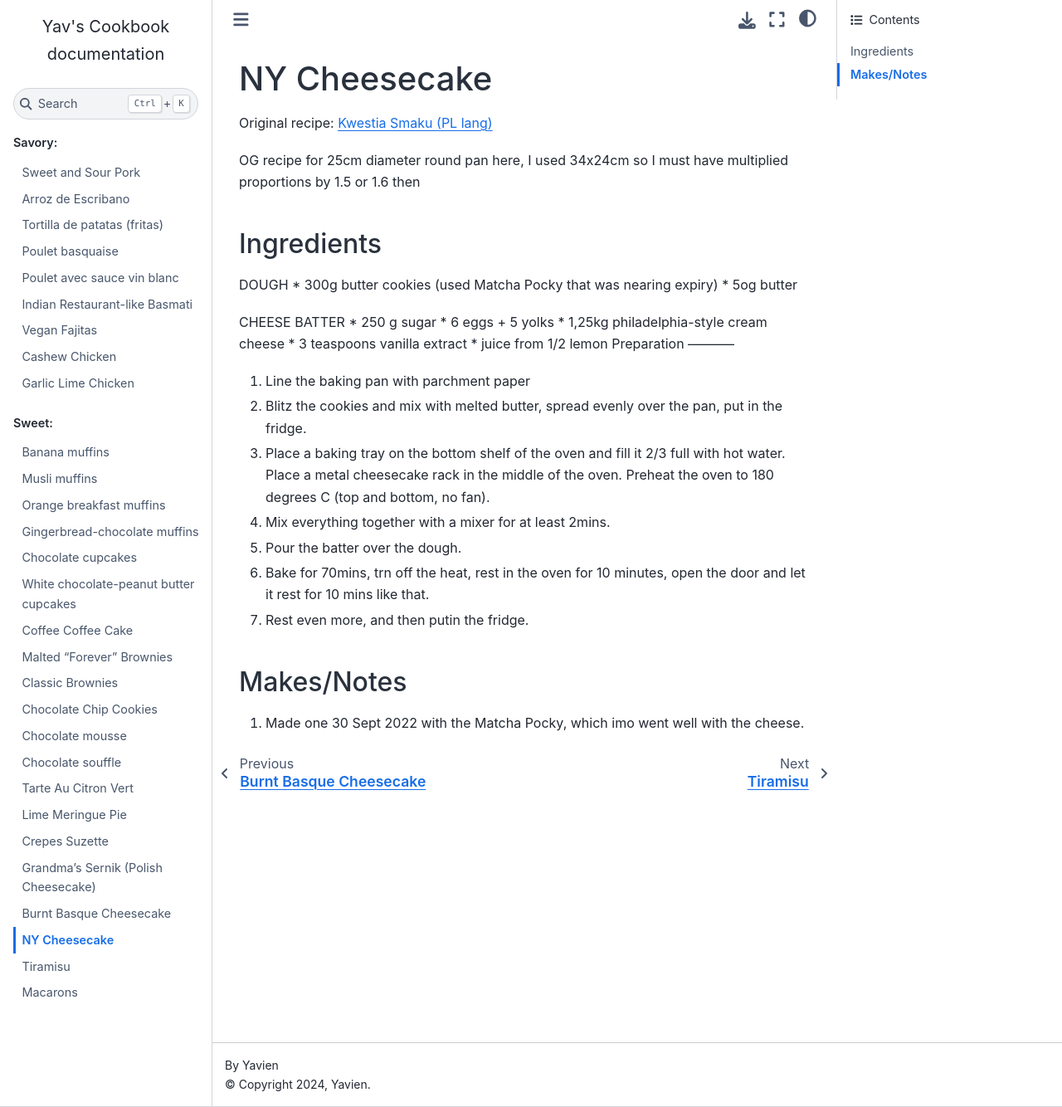
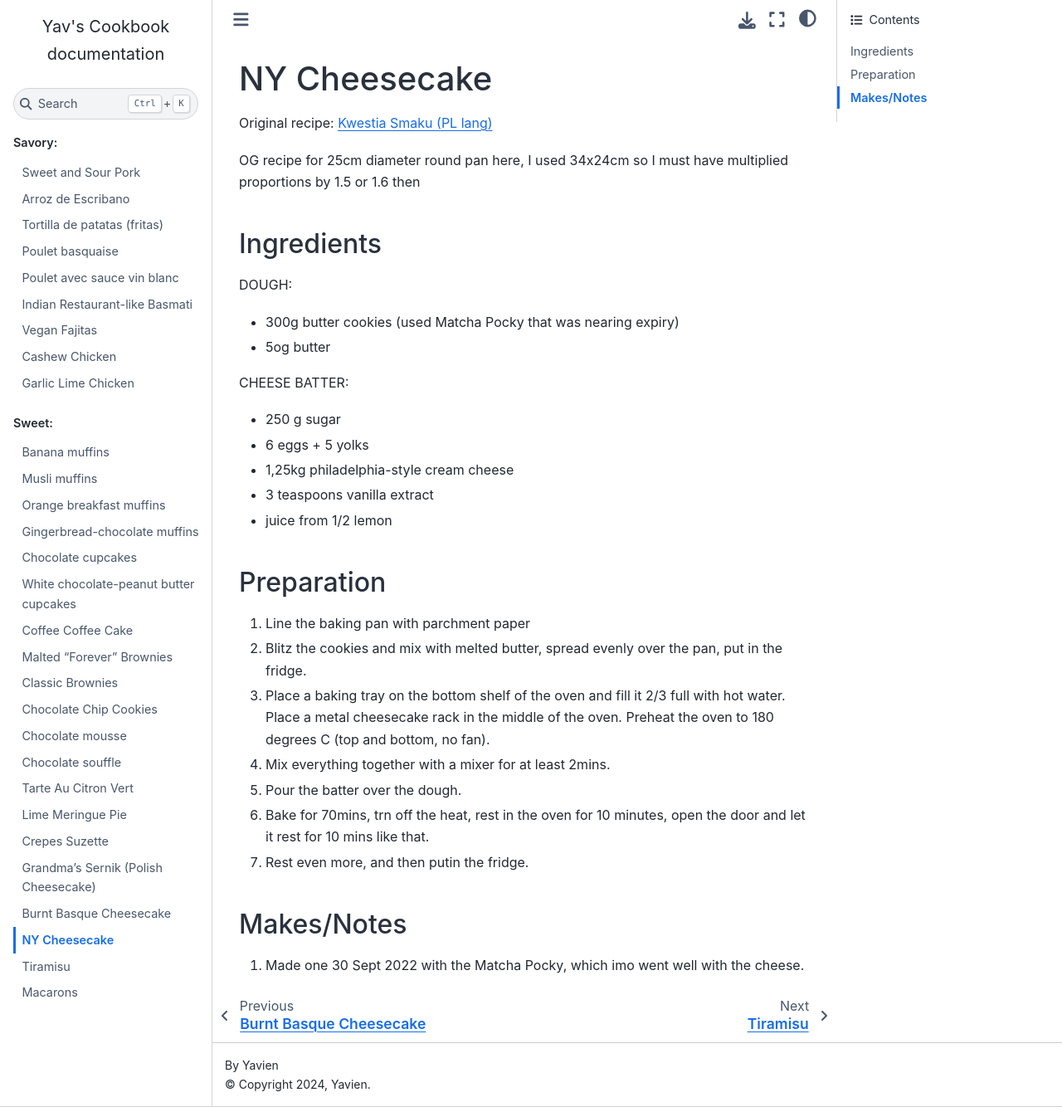
Before and after one commit to ksledz/yavcookbook, a Sphinx documentation site: the page built from docs/source/nycheesecake.rst, in a window 1280 px wide and 1334 px high. Shown: the whole window at 83% size. Built offline with Sphinx 7.4.7 and the Sphinx Book theme 1.1.4, drawn with Linux system fonts in a browser that asks for light colours; some of the changed lines change nothing that is shown.

Commit message:
formatting fixes

```diff
--- a/docs/source/garliclimechicken.rst
+++ b/docs/source/garliclimechicken.rst
@@ -33,4 +33,5 @@ Preparation
 
 Makes/Notes
 -----------
+
 #. Google doc created on 19 October 2015, so probably made around that time.
--- a/docs/source/nycheesecake.rst
+++ b/docs/source/nycheesecake.rst
@@ -7,16 +7,20 @@ OG recipe for 25cm diameter round pan here, I used 34x24cm so I must have  multi
 
 Ingredients
 -----------
-DOUGH
+
+DOUGH:
+
 * 300g butter cookies (used Matcha Pocky that was nearing expiry)
 * 5og butter
 
-CHEESE BATTER
+CHEESE BATTER:
+
 * 250 g sugar
 * 6 eggs + 5 yolks
 * 1,25kg philadelphia-style cream cheese
 * 3 teaspoons vanilla extract
 * juice from 1/2 lemon
+
 Preparation
 -----------
 
```
